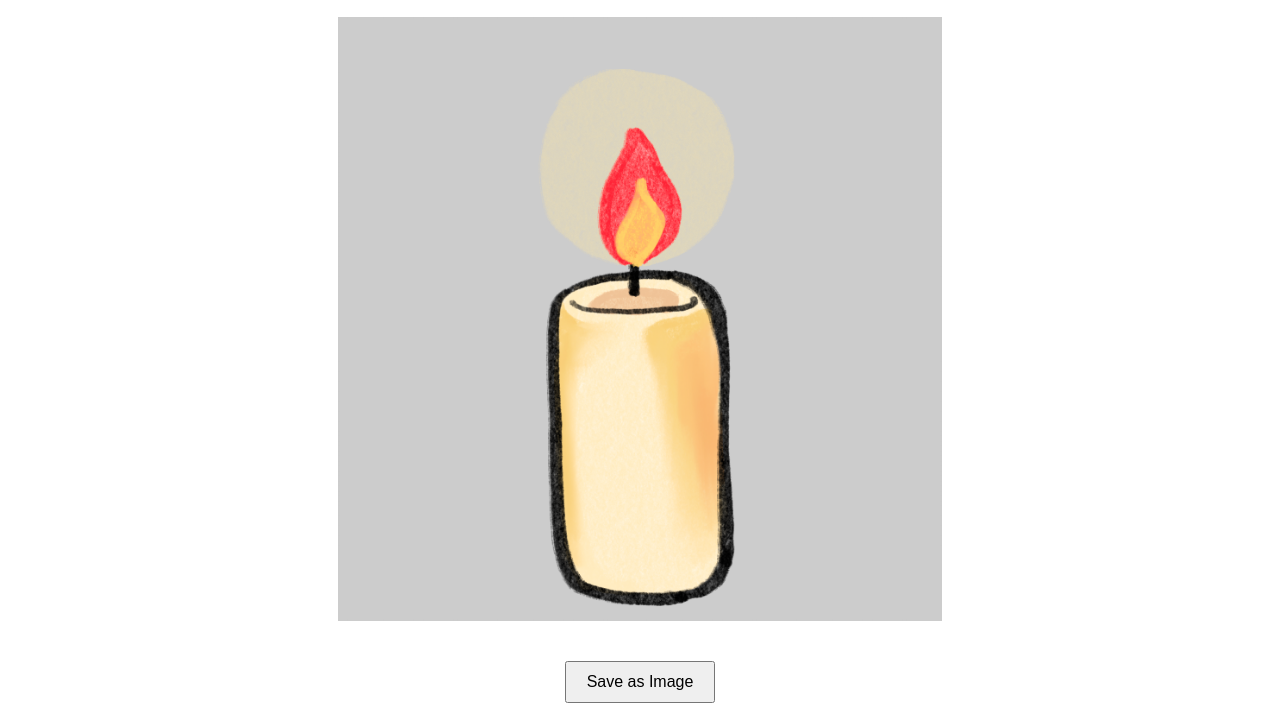
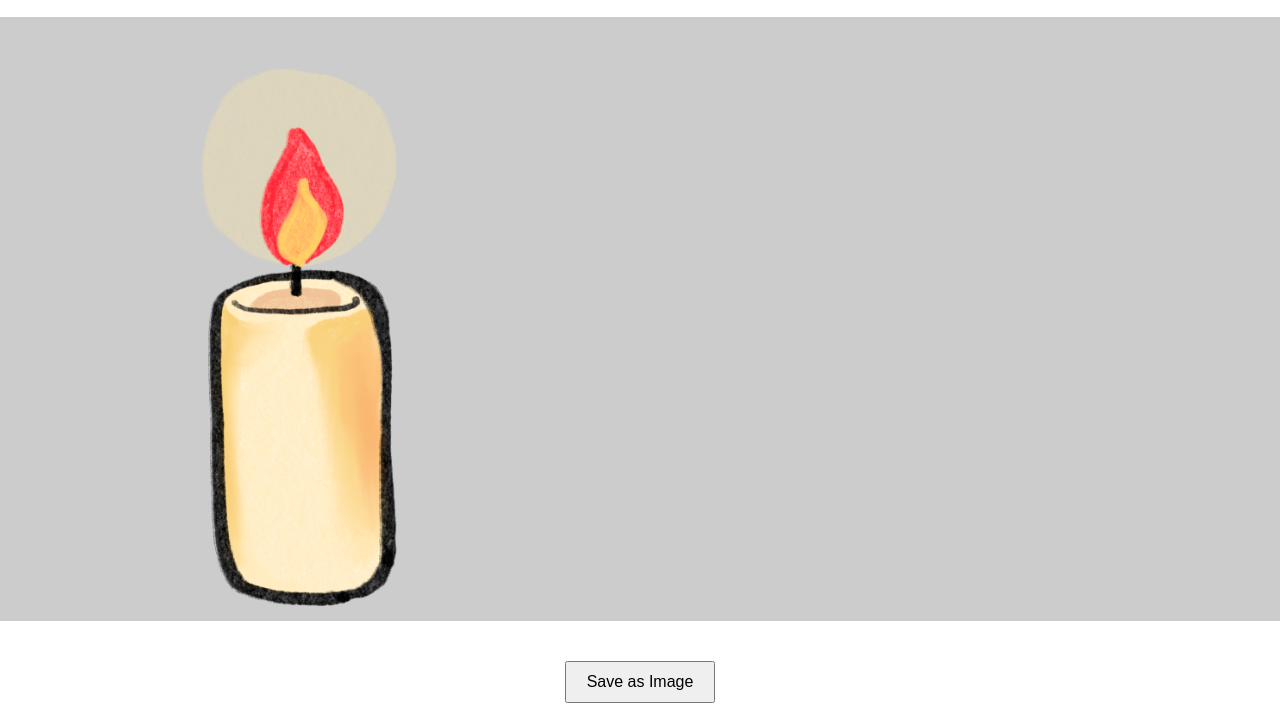
Before and after one commit to midori-mame/candle, a plain HTML site: page index.html in a window 1280 px wide. Shown: the part 212-935 px from the top of the page. Drawn offline with nearby package versions, Linux system fonts and the light colour scheme.

Commit message:
Update index.html

```diff
--- a/index.html
+++ b/index.html
@@ -12,7 +12,7 @@
       padding: 0;
     }
     #workspace {
-      width:  600px;
+      width:  100%;
       height: 600px;
       border: 2px dashed #ccc;
       margin: 20px auto;
```
